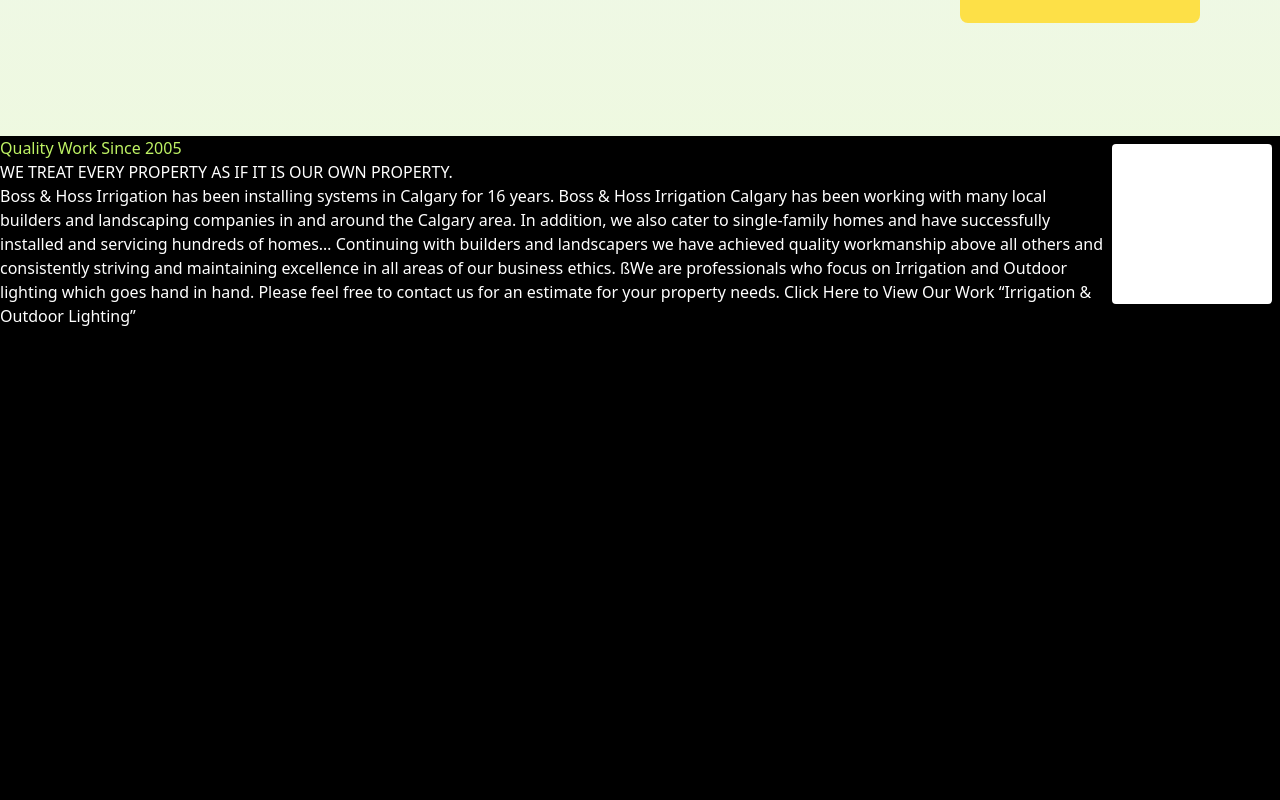
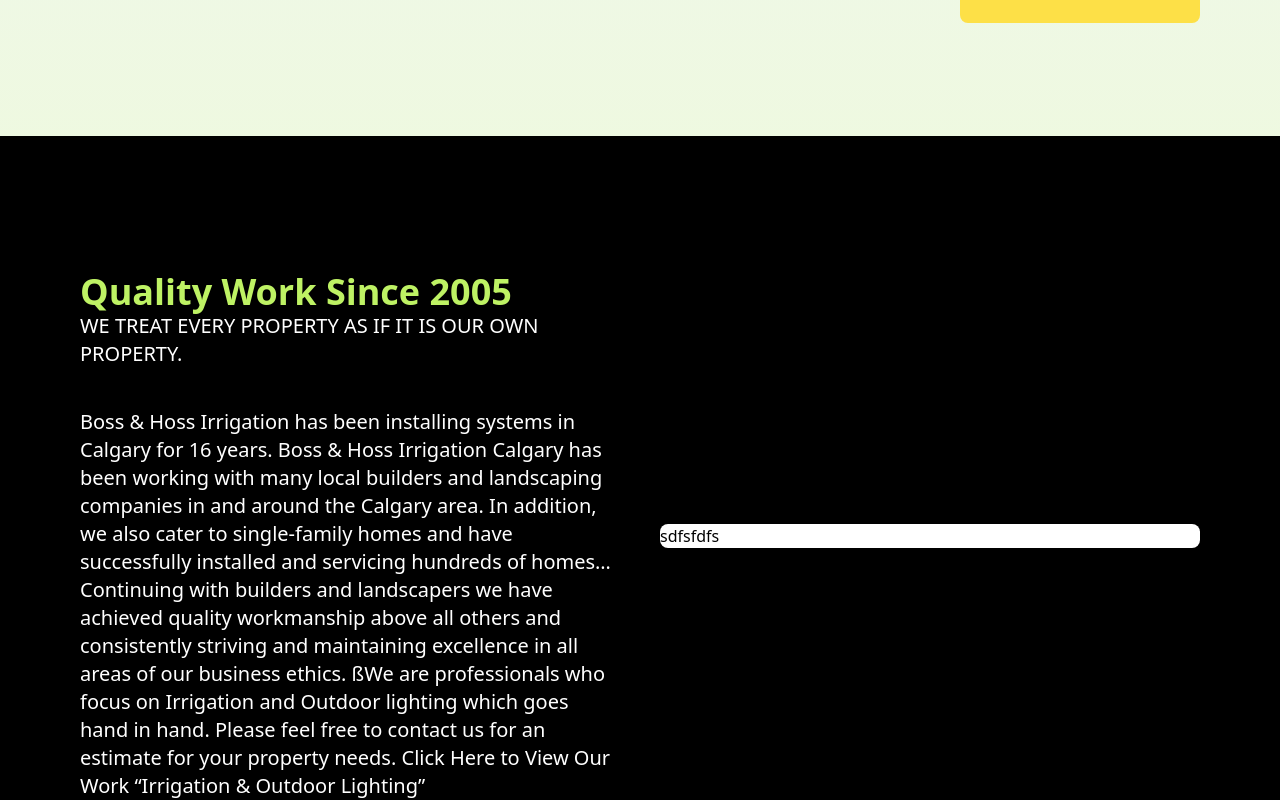
Before and after one commit to B-H-Capstone-Project/capstone-project-frontend, a React (Create React App) app in the folder capstone-project-frontend/: page / in a window 1280 px wide. Shown: the part 740-1540 px from the top of the page. Built offline with nearby package versions, Linux system fonts and the light colour scheme.

Commit message:
Added main

```diff
--- a/capstone-project-frontend/src/pages/home.tsx
+++ b/capstone-project-frontend/src/pages/home.tsx
@@ -79,34 +79,38 @@ export const Home = () => {
 					</motion.div>
 				</div>
 			</div>
-			<div className='h-screen bg-black flex'>
-				<div>
-					<h2 className='text-lime-300'>Quality Work Since 2005</h2>
-					<p className='text-white'>
-						WE TREAT EVERY PROPERTY AS IF IT IS OUR OWN PROPERTY.
-					</p>
-					<p className='text-white'>
-						Boss & Hoss Irrigation has been installing systems in Calgary for 16
-						years. Boss & Hoss Irrigation Calgary has been working with many
-						local builders and landscaping companies in and around the Calgary
-						area. In addition, we also cater to single-family homes and have
-						successfully installed and servicing hundreds of homes… Continuing
-						with builders and landscapers we have achieved quality workmanship
-						above all others and consistently striving and maintaining
-						excellence in all areas of our business ethics. ßWe are
-						professionals who focus on Irrigation and Outdoor lighting which
-						goes hand in hand. Please feel free to contact us for an estimate
-						for your property needs. Click Here to View Our Work “Irrigation &
-						Outdoor Lighting”
-					</p>
-				</div>
-				<div className='basis-1/2'>
-					<div className='p-20 m-2 rounded bg-white'></div>
+			<div className='h-screen bg-black flex justify-center'>
+				<div className='p-20 flex items-center'>
+					<div className='basis-1/2 mr-10'>
+						<h2 className='text-lime-300 text-4xl font-bold'>
+							Quality Work Since 2005
+						</h2>
+						<p className='text-white mb-10 text-xl'>
+							WE TREAT EVERY PROPERTY AS IF IT IS OUR OWN PROPERTY.
+						</p>
+						<p className='text-white text-xl'>
+							Boss & Hoss Irrigation has been installing systems in Calgary for
+							16 years. Boss & Hoss Irrigation Calgary has been working with
+							many local builders and landscaping companies in and around the
+							Calgary area. In addition, we also cater to single-family homes
+							and have successfully installed and servicing hundreds of homes…
+							Continuing with builders and landscapers we have achieved quality
+							workmanship above all others and consistently striving and
+							maintaining excellence in all areas of our business ethics. ßWe
+							are professionals who focus on Irrigation and Outdoor lighting
+							which goes hand in hand. Please feel free to contact us for an
+							estimate for your property needs. Click Here to View Our Work
+							“Irrigation & Outdoor Lighting”
+						</p>
+					</div>
+					<div className='basis-1/2'>
+						<div className='bg-white rounded-lg'>sdfsfdfs</div>
+					</div>
 				</div>
 			</div>
-			<div className='flex h-screen bg-black'>
+			<div className='flex h-screen bg-zinc-800'>
 				<div className='flex-1 p-20'>
-					<div className='p-20 m-10 rounded bg-white'></div>
+					<div className='p-20 m-10 rounded bg-white shadow-lime-700'></div>
 				</div>
 				<div className='flex-1 p-20'>
 					<div className='ml-10'>
--- a/capstone-project-frontend/src/routers/logged-out-router.tsx
+++ b/capstone-project-frontend/src/routers/logged-out-router.tsx
@@ -14,7 +14,6 @@ import { Home } from '../pages/home';
 import { SignUp } from '../pages/signup';
 import { OurWork } from '../pages/our-work';
 import VerifyEmail from '../components/verifyEmail';
-import CheckYourEmail from '../components/checkYourEmail';
 import { ContactUs } from '../pages/contactUs';
 
 export const LoggedOutRouter = () => {
@@ -33,10 +32,6 @@ export const LoggedOutRouter = () => {
 					<Route
 						path='/signin'
 						element={<SignIn />}
-					/>
-					<Route
-						path='/check-your-email'
-						element={<CheckYourEmail />}
 					/>
 					<Route
 						path='/verify-email'
```
